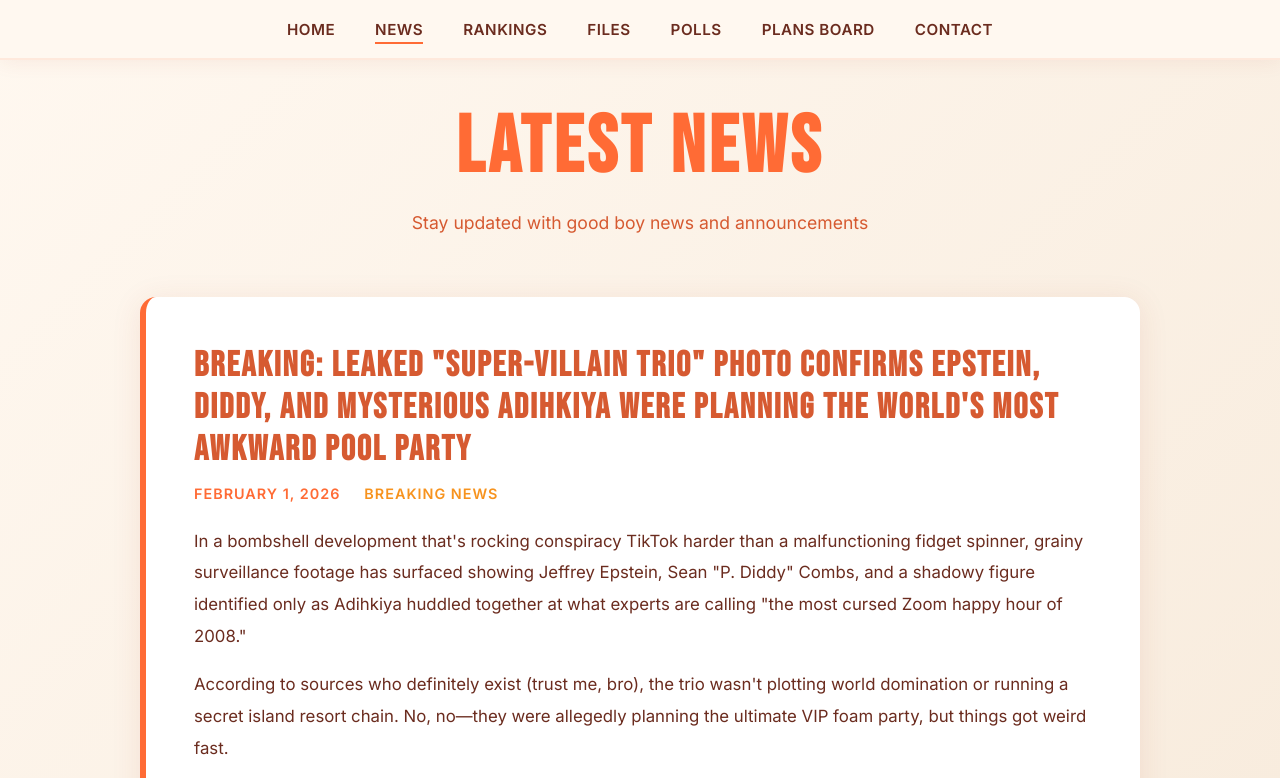
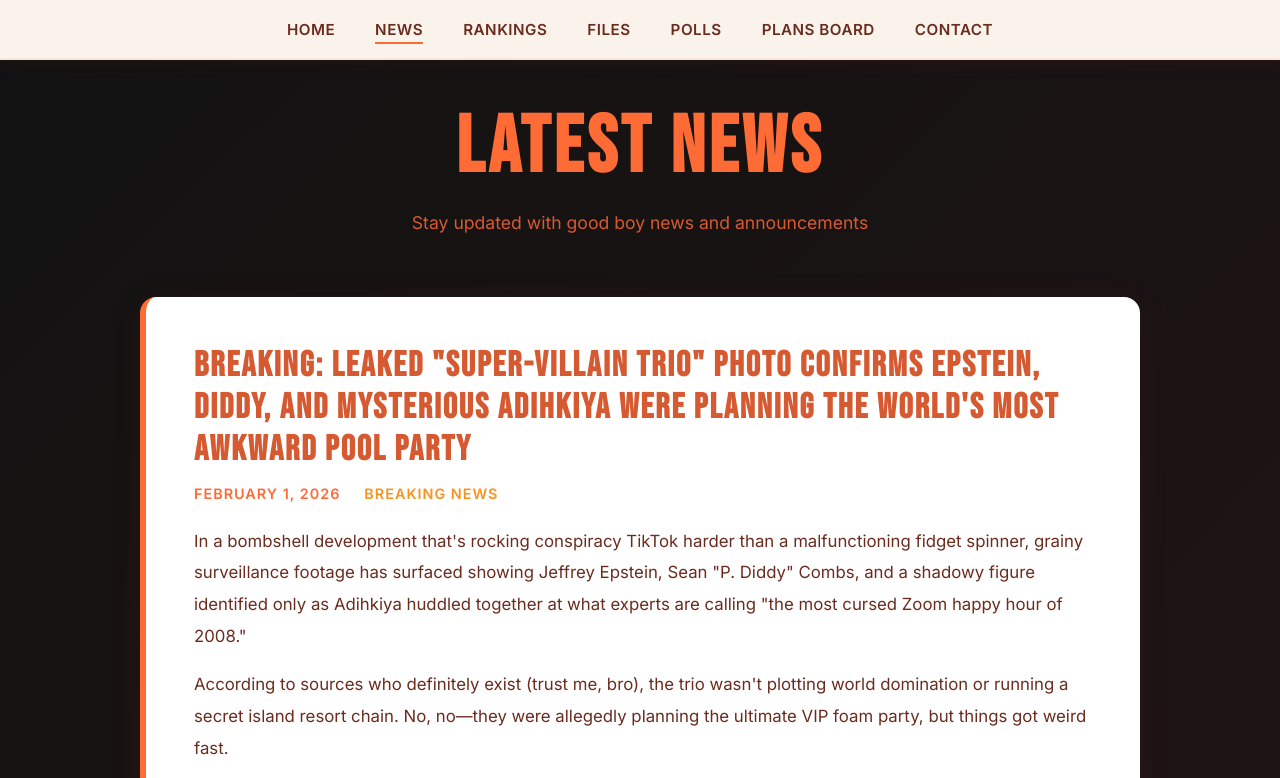
Before and after one commit to advaithbanigandlapati-coder/Monmouth-Sprint, a plain HTML site: page index.html in a window 1280 px wide. Both pictures are taken after a click on the link "NEWS". Shown: the top 778 px of the page. Drawn offline with Linux system fonts and the light colour scheme; no server answers.

Commit message:
Update index.html

```diff
--- a/index.html
+++ b/index.html
@@ -30,6 +30,56 @@
             --post-it-blue: #4FC3F7;
             --post-it-green: #81C784;
         }
+        /* --- ADD THIS AT THE BOTTOM OF YOUR EXISTING STYLE BLOCK --- */
+
+        /* 1. Custom Scrollbar */
+        ::-webkit-scrollbar {
+            width: 10px;
+        }
+        ::-webkit-scrollbar-track {
+            background: #0f0f0f;
+        }
+        ::-webkit-scrollbar-thumb {
+            background: linear-gradient(180deg, transparent, var(--terracotta));
+            border-radius: 10px;
+            border: 2px solid #0f0f0f;
+        }
+        ::-webkit-scrollbar-thumb:hover {
+            background: var(--terracotta);
+            box-shadow: 0 0 15px var(--terracotta);
+        }
+
+        /* 2. Background Mesh Animation */
+        /* Note: This targets the 'body' tag to animate the whole site bg */
+        body {
+            background: linear-gradient(-45deg, #0f0f0f, #1a1a1a, #2c1616, #121212) !important;
+            background-size: 400% 400% !important;
+            animation: meshGradient 12s ease infinite;
+        }
+
+        @keyframes meshGradient {
+            0% { background-position: 0% 50%; }
+            50% { background-position: 100% 50%; }
+            100% { background-position: 0% 50%; }
+        }
+
+        /* 3. Poppy Hover Effects for Cards */
+        .player-card, .news-article, .post-it, .poll-card {
+            transition: transform 0.4s cubic-bezier(0.175, 0.885, 0.32, 1.275),
+                        box-shadow 0.3s ease !important;
+        }
+
+        .player-card:hover, .news-article:hover, .post-it:hover, .poll-card:hover {
+            transform: translateY(-8px) scale(1.02);
+            box-shadow: 0 15px 30px rgba(0, 0, 0, 0.5), 0 0 15px var(--terracotta) !important;
+        }
+
+        /* 4. Button Click "Squish" */
+        button:active {
+            transform: scale(0.92);
+        }
+
+        /* --- END OF NEW STUFF --- */
 
         * {
             margin: 0;
```
